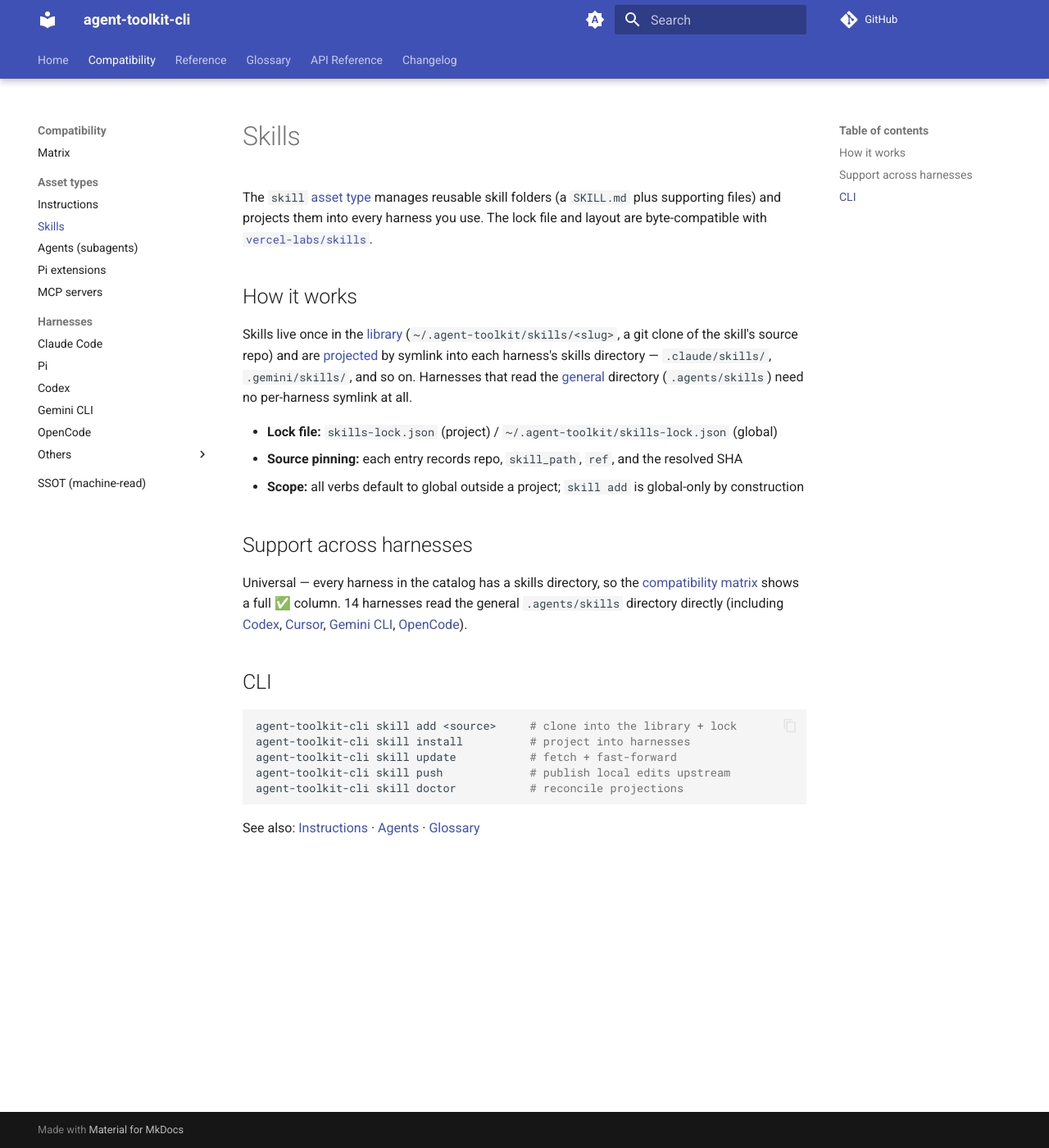
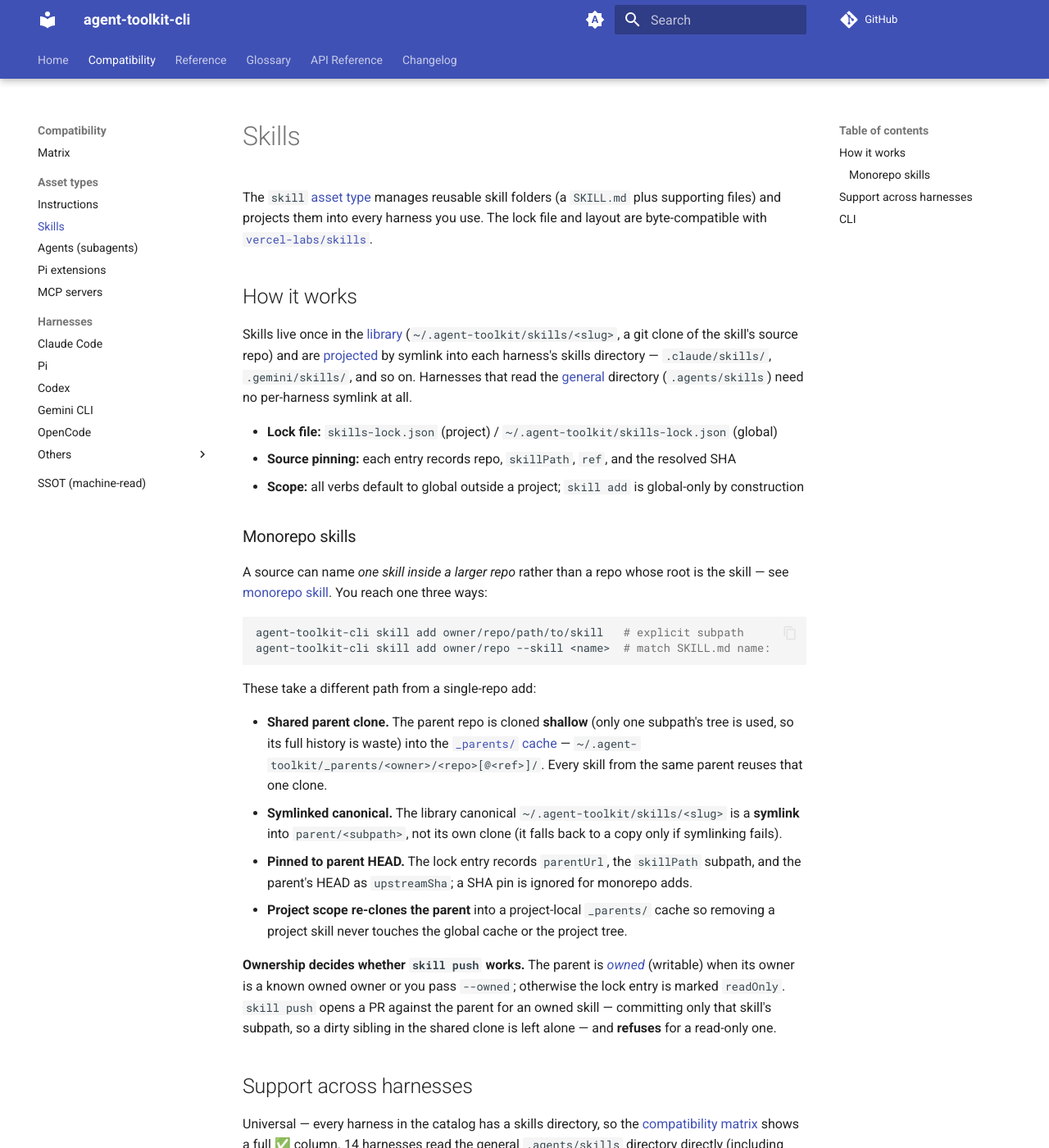
Before and after one commit to ajanderson1/agent-toolkit-cli, an MkDocs documentation site: the page built from docs/asset-types/skills.md, in a window 1280 px wide and 1400 px high. Shown: the whole window at 82% size. Built offline with MkDocs 1.6.1 and Material for MkDocs 9.7.7, drawn with Linux system fonts in a browser that asks for light colours; comment, search, counter and statistics services are not loaded.

Commit message:
docs: clarify skill monorepo mechanism, add TUI reference, trim shipped roadmap items
- skills.md: add 'Monorepo skills' subsection (shared shallow _parents/ clone,
  symlinked canonical, parent-HEAD pinning, project re-clone, owned/readOnly
  push behavior); fix skill_path -> skillPath lock key
- glossary.md: add 'Monorepo skill', '_parents/ cache', 'Owned / read-only'
  terms under On disk
- tui.md: new dedicated TUI reference page (layout, key bindings, edit flow)
  with screenshot placeholders; wired into Reference nav
- cli.md: drop stale AGENT_TOOLKIT_TUI_LEGACY line (flag removed in v2.3.0),
  point tui subsection at the new page
- roadmap.md: remove two fully-delivered, historical sections (TUI legacy
  collapse, walker/sidecar retirement) now recorded in the changelog
- Makefile: pass -a localhost:$PORT to mkdocs serve so the kill/advertise/bind
  port all agree

Device: atlas

````diff
--- a/docs/asset-types/skills.md
+++ b/docs/asset-types/skills.md
@@ -15,10 +15,45 @@
 need no per-harness symlink at all.
 
 - **Lock file:** `skills-lock.json` (project) / `~/.agent-toolkit/skills-lock.json` (global)
-- **Source pinning:** each entry records repo, `skill_path`, `ref`, and the
+- **Source pinning:** each entry records repo, `skillPath`, `ref`, and the
   resolved SHA
 - **Scope:** all verbs default to global outside a project; `skill add` is
   global-only by construction
+
+### Monorepo skills
+
+A source can name *one skill inside a larger repo* rather than a repo whose
+root is the skill — see [monorepo skill](../glossary.md#monorepo-skill). You
+reach one three ways:
+
+```bash
+agent-toolkit-cli skill add owner/repo/path/to/skill   # explicit subpath
+agent-toolkit-cli skill add owner/repo --skill <name>  # match SKILL.md name:
+```
+
+These take a different path from a single-repo add:
+
+- **Shared parent clone.** The parent repo is cloned **shallow** (only one
+  subpath's tree is used, so its full history is waste) into the
+  [`_parents/` cache](../glossary.md#parents-cache) —
+  `~/.agent-toolkit/_parents/<owner>/<repo>[@<ref>]/`. Every skill from the
+  same parent reuses that one clone.
+- **Symlinked canonical.** The library canonical
+  `~/.agent-toolkit/skills/<slug>` is a **symlink** into `parent/<subpath>`,
+  not its own clone (it falls back to a copy only if symlinking fails).
+- **Pinned to parent HEAD.** The lock entry records `parentUrl`, the
+  `skillPath` subpath, and the parent's HEAD as `upstreamSha`; a SHA pin is
+  ignored for monorepo adds.
+- **Project scope re-clones the parent** into a project-local `_parents/`
+  cache so removing a project skill never touches the global cache or the
+  project tree.
+
+**Ownership decides whether `skill push` works.** The parent is
+[*owned*](../glossary.md#owned) (writable) when its owner is a known owned
+owner or you pass `--owned`; otherwise the lock entry is marked `readOnly`.
+`skill push` opens a PR against the parent for an owned skill — committing only
+that skill's subpath, so a dirty sibling in the shared clone is left alone —
+and **refuses** for a read-only one.
 
 ## Support across harnesses
 
--- a/mkdocs.yml
+++ b/mkdocs.yml
@@ -23,6 +23,7 @@
   solutions/
   audit/
   agent-toolkit/research/
+  assets/screenshots/README.md
 
 theme:
   name: material
@@ -196,6 +197,7 @@
     - SSOT (machine-read): agent-toolkit/harness-matrix.md
   - Reference:
     - CLI reference: agent-toolkit/cli.md
+    - TUI reference: agent-toolkit/tui.md
     - Bundles: agent-toolkit/bundles.md
     - Skill lock management: agent-toolkit/skill-lock.md
     - Roadmap: agent-toolkit/roadmap.md
````
Also changed, not shown: docs/agent-toolkit/cli.md (+4 -4 lines), docs/agent-toolkit/roadmap.md (+0 -12 lines), docs/agent-toolkit/tui.md (added, +88 -0 lines), docs/assets/screenshots/README.md (added, +17 -0 lines), docs/glossary.md (+27 -0 lines), 1 other file.
